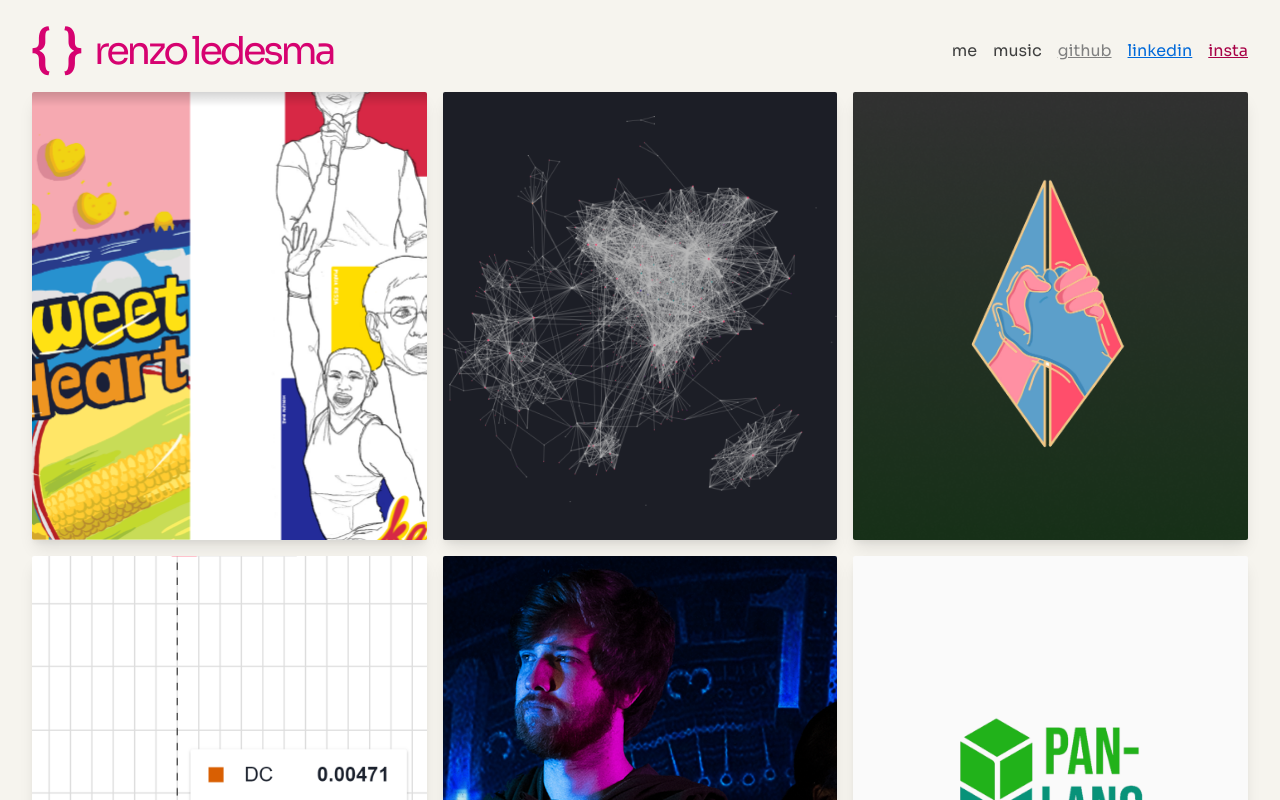
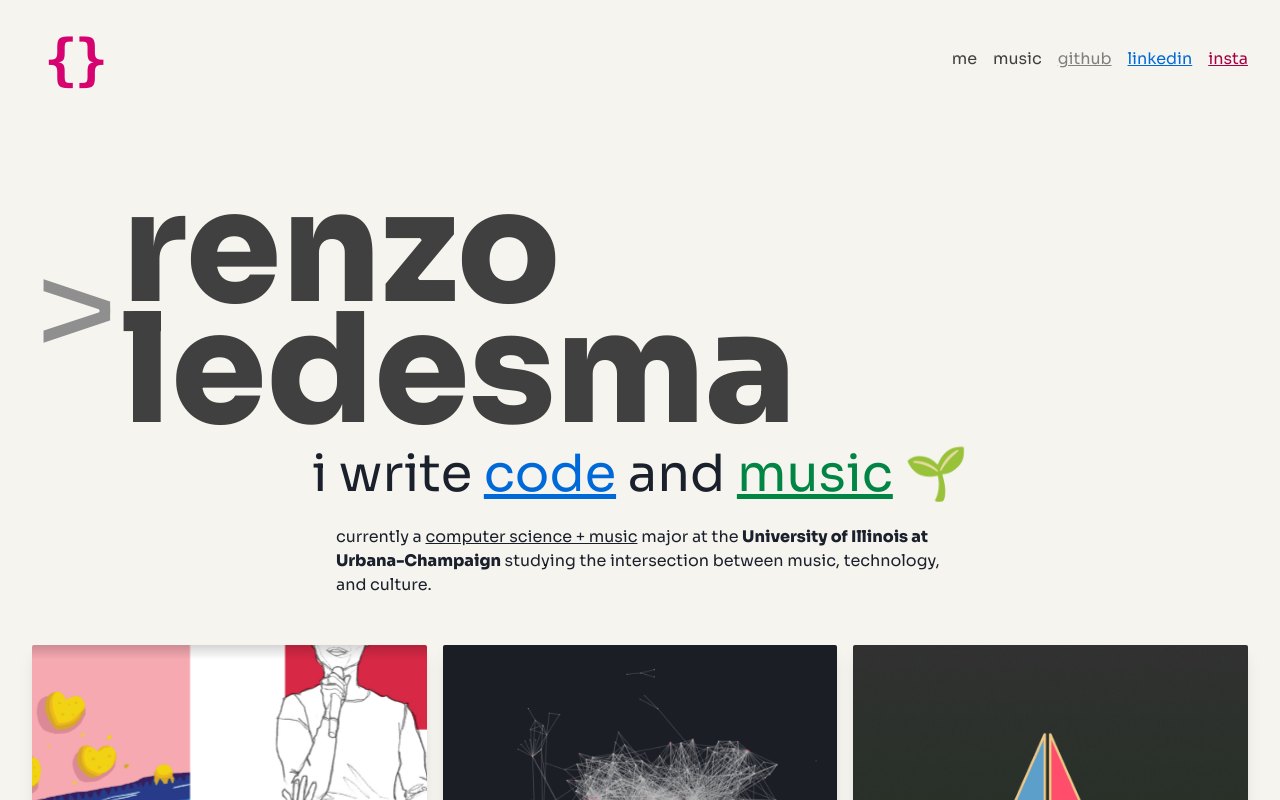
Before and after one commit to renzol2/portfolio, a Next.js app: page / in a window 1280 px wide. Shown: the top 800 px of the page. Built offline with nearby package versions, Linux system fonts and the light colour scheme.

Commit message:
Bring back the old layout :,)

```diff
--- /dev/null
+++ b/components/HeadingText.tsx
@@ -0,0 +1,24 @@
+import React from "react";
+import { As, Heading } from "@chakra-ui/react";
+import { TEXT_SIDE_MARGINS } from "../pages/_app";
+import { HIGHLIGHT_COLOR } from "../theme/colors";
+
+const HeadingText = ({ as, children }: { as: As, children: React.ReactNode }) => (
+  <Heading
+    as={as}
+    size="2xl"
+    color="black"
+    letterSpacing={{ base: "-0.15rem", md: "-0.28rem" }}
+    mx={TEXT_SIDE_MARGINS}
+    pt="2rem"
+    pb="0.5rem"
+    textAlign="left"
+    _selection={{
+      background: HIGHLIGHT_COLOR,
+    }}
+  >
+    {children}
+  </Heading>
+);
+
+export default HeadingText;
--- a/components/Navbar.tsx
+++ b/components/Navbar.tsx
@@ -10,7 +10,7 @@ import {
 import NextLink from "next/link";
 import Image from "next/image";
 import logo from "../public/assets/logo.svg";
-import { HIGHLIGHT_COLOR, PRIMARY_ACCENT } from "../theme/colors";
+import { HIGHLIGHT_COLOR, PRIMARY_ACCENT, TEXT } from "../theme/colors";
 import Socials from "./Socials";
 
 export default function Navbar() {
@@ -26,27 +26,27 @@ export default function Navbar() {
           }}
         >
           <Flex flexDir="row" alignItems="center">
-            <Image
+            {/* <Image
               src={logo}
               alt="two pink curly braces"
               width={logoSize}
               height={logoSize}
-            />
+            /> */}
             <Heading
-              fontWeight="light"
-              fontSize={{ base: "2rem", md: "2.4rem" }}
+              fontWeight="bold"
+              fontSize={{ base: "2rem", md: "3.5rem" }}
               ml="3"
               letterSpacing="-0.2rem"
               color={PRIMARY_ACCENT}
+              fontFamily="mono"
               _hover={{
-                textDecoration: "underline wavy",
-                textDecorationThickness: "2px",
+                color: TEXT,
               }}
               _selection={{
                 background: HIGHLIGHT_COLOR,
               }}
             >
-              renzo ledesma
+             {`{}`}
             </Heading>
           </Flex>
         </ChakraLink>
--- /dev/null
+++ b/components/Paragraph.tsx
@@ -0,0 +1,15 @@
+import { Text } from '@chakra-ui/react';
+import { HIGHLIGHT_COLOR } from '../theme/colors';
+
+export default function Paragraph({ children }: { children: React.ReactNode }) {
+  return (
+    <Text
+      my="1rem"
+      _selection={{
+        background: HIGHLIGHT_COLOR,
+      }}
+    >
+      {children}
+    </Text>
+  );
+}
--- a/components/ProjectPreview.tsx
+++ b/components/ProjectPreview.tsx
@@ -1,4 +1,4 @@
-import { Image } from "@chakra-ui/react";
+import { Image, ScaleFade } from "@chakra-ui/react";
 import NextLink from "next/link";
 
 const ProjectPreview = ({
@@ -11,6 +11,7 @@ const ProjectPreview = ({
   alt: string;
 }) => (
   <NextLink href={href}>
+    <ScaleFade in>
       <Image
         width="100%"
         height="28rem"
@@ -24,6 +25,7 @@ const ProjectPreview = ({
         boxShadow="lg"
         borderRadius={2}
       />
+    </ScaleFade>
   </NextLink>
 );
 
--- /dev/null
+++ b/components/Subtitle.tsx
@@ -0,0 +1,25 @@
+import { Heading, HeadingProps } from '@chakra-ui/react';
+import '@fontsource/sora/400.css';
+import { HIGHLIGHT_COLOR } from '../theme/colors';
+
+export default function Subtitle({
+  props,
+  children,
+}: {
+  props?: HeadingProps;
+  children: React.ReactNode;
+}) {
+  return (
+    <Heading
+      as="h2"
+      fontFamily="Sora"
+      fontWeight="normal"
+      _selection={{
+        background: HIGHLIGHT_COLOR,
+      }}
+      {...props}
+    >
+      {children}
+    </Heading>
+  );
+}
--- /dev/null
+++ b/components/Title.tsx
@@ -0,0 +1,48 @@
+import { Flex, Heading, Text } from '@chakra-ui/react';
+import {
+  HIGHLIGHT_COLOR,
+  NEUTRAL,
+  PRIMARY_ACCENT,
+} from '../theme/colors';
+import '@fontsource/sora/800.css';
+
+export default function Title({ text }: { text: string }) {
+  const HEADER_SIZE = {
+    base: '4rem',
+    sm: '5.8rem',
+    md: '8rem',
+    lg: '9.5rem',
+  };
+  return (
+    <>
+      <Flex alignItems="center" mt="5rem" mb="0.5rem" lineHeight="1">
+        {/* Main header */}
+        <Text
+          fontSize={HEADER_SIZE}
+          color={NEUTRAL}
+          _selection={{
+            background: HIGHLIGHT_COLOR,
+          }}
+          fontFamily="Sora"
+        >
+          {'>'}
+        </Text>
+        <Heading
+          as="h1"
+          fontFamily="Sora"
+          fontSize={HEADER_SIZE}
+          color="#404040"
+          _selection={{
+            background: HIGHLIGHT_COLOR,
+          }}
+          _hover={{
+            color: PRIMARY_ACCENT,
+          }}
+          lineHeight={0.8}
+        >
+          {` ${text}`}
+        </Heading>
+      </Flex>
+    </>
+  );
+}
--- a/pages/_app.tsx
+++ b/pages/_app.tsx
@@ -13,8 +13,7 @@ import Hoverable from "../components/Hoverable";
 import { HIGHLIGHT_COLOR, TEXT } from "../theme/colors";
 import { MDXProvider } from "@mdx-js/react";
 
-const TEXT_SIDE_MARGINS = { base: "7%", lg: "25%" };
-const BLOCK_QUOTE_SIDE_MARGINS = { base: "12%", lg: "35%" };
+export const TEXT_SIDE_MARGINS = { base: "7%", lg: "25%" };
 
 const components = {
   h1: (props: any) => (
--- a/pages/index.tsx
+++ b/pages/index.tsx
@@ -1,44 +1,92 @@
-import { Heading, SimpleGrid } from '@chakra-ui/react';
-import type { NextPage } from 'next';
-import Page from '../components/Page';
-import ProjectPreview from '../components/ProjectPreview';
+import { Box, Heading, SimpleGrid, chakra, Text } from "@chakra-ui/react";
+import type { NextPage } from "next";
+import HeadingText from "../components/HeadingText";
+import Hoverable from "../components/Hoverable";
+import Page from "../components/Page";
+import Paragraph from "../components/Paragraph";
+import ProjectPreview from "../components/ProjectPreview";
+import Subtitle from "../components/Subtitle";
+import Title from "../components/Title";
+import { MUSIC, PRIMARY_ACCENT, TECH } from "../theme/colors";
 
 const PROJECTS = [
   {
-    imgSrc: '/images/kapit_bisig.png',
-    alt: 'Kapit Bisig',
-    href: '/kapit-bisig',
+    imgSrc: "/images/kapit_bisig.png",
+    alt: "Kapit Bisig",
+    href: "/kapit-bisig",
   },
   {
-    imgSrc: '/images/digital_garden.png',
-    alt: 'Digital Garden',
-    href: '/garden',
+    imgSrc: "/images/digital_garden.png",
+    alt: "Digital Garden",
+    href: "/garden",
   },
   {
-    imgSrc: '/images/fact.png',
-    alt: 'FACT',
-    href: '/fact',
+    imgSrc: "/images/fact.png",
+    alt: "FACT",
+    href: "/fact",
   },
   {
-    imgSrc: '/images/superheroes.png',
-    alt: 'Superheroes',
-    href: '/superheroes',
+    imgSrc: "/images/superheroes.png",
+    alt: "Superheroes",
+    href: "/superheroes",
   },
   {
-    imgSrc: '/images/out_of_time.png',
-    alt: 'Out of Time',
-    href: '/out-of-time',
+    imgSrc: "/images/out_of_time.png",
+    alt: "Out of Time",
+    href: "/out-of-time",
   },
   {
-    imgSrc: '/images/pan_lang.png',
-    alt: 'Pan Lang',
-    href: '/pan-lang',
+    imgSrc: "/images/pan_lang.png",
+    alt: "Pan Lang",
+    href: "/pan-lang",
   },
 ];
 
 const Home: NextPage = () => {
   return (
     <Page>
+      <Title text="renzo ledesma" />
+
+      {/* Subtitle */}
+      <Subtitle
+        props={{
+          w: { base: "100%", lg: "70%" },
+          fontSize: { base: "1.5rem", sm: "2rem", lg: "3.2rem" },
+          lineHeight: "134%",
+          mt: "0",
+          textAlign: "center",
+        }}
+      >
+        i write <Hoverable color={TECH}>code</Hoverable> and{" "}
+        <Hoverable color={MUSIC}>music</Hoverable> 🌱
+      </Subtitle>
+
+      {/* Hero text */}
+      <Box w={{ base: "100%", lg: "50%" }} float="right" mb="2rem">
+        <Paragraph>
+          currently a{" "}
+          <chakra.span
+            textDecor="underline"
+            _selection={{
+              color: "gray.100",
+              background: "black",
+            }}
+          >
+            computer science + music
+          </chakra.span>{" "}
+          major at the{" "}
+          <chakra.span
+            fontWeight="black"
+            _selection={{
+              color: "gray.100",
+              background: "black",
+            }}
+          >
+            University of Illinois at Urbana-Champaign
+          </chakra.span>{" "}
+          studying the intersection between music, technology, and culture.
+        </Paragraph>
+      </Box>
       <SimpleGrid columns={{ base: 1, lg: 3 }} spacing="1rem">
         {PROJECTS.map(({ imgSrc, href, alt }, i) => (
           <ProjectPreview key={i} imgSrc={imgSrc} href={href} alt={alt} />
```
Lines whose indentation alone changed are shown as unchanged.
